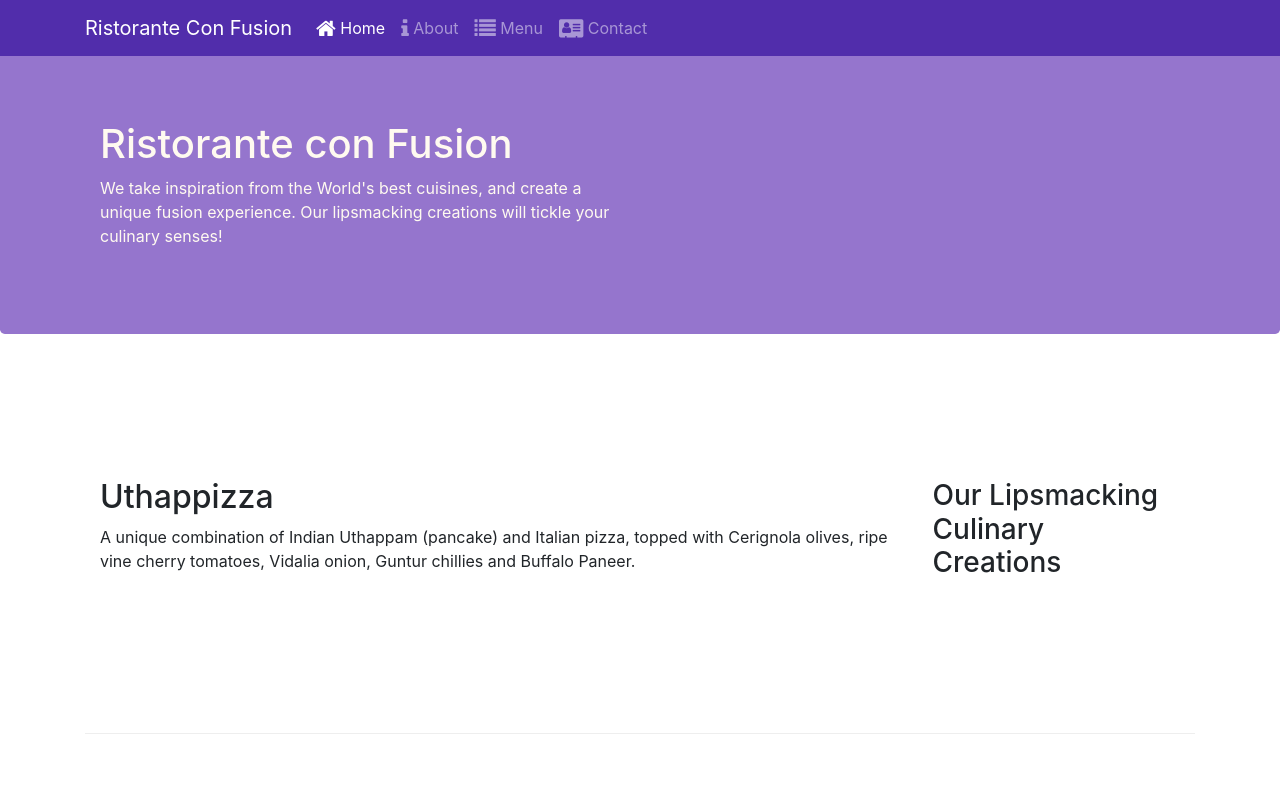
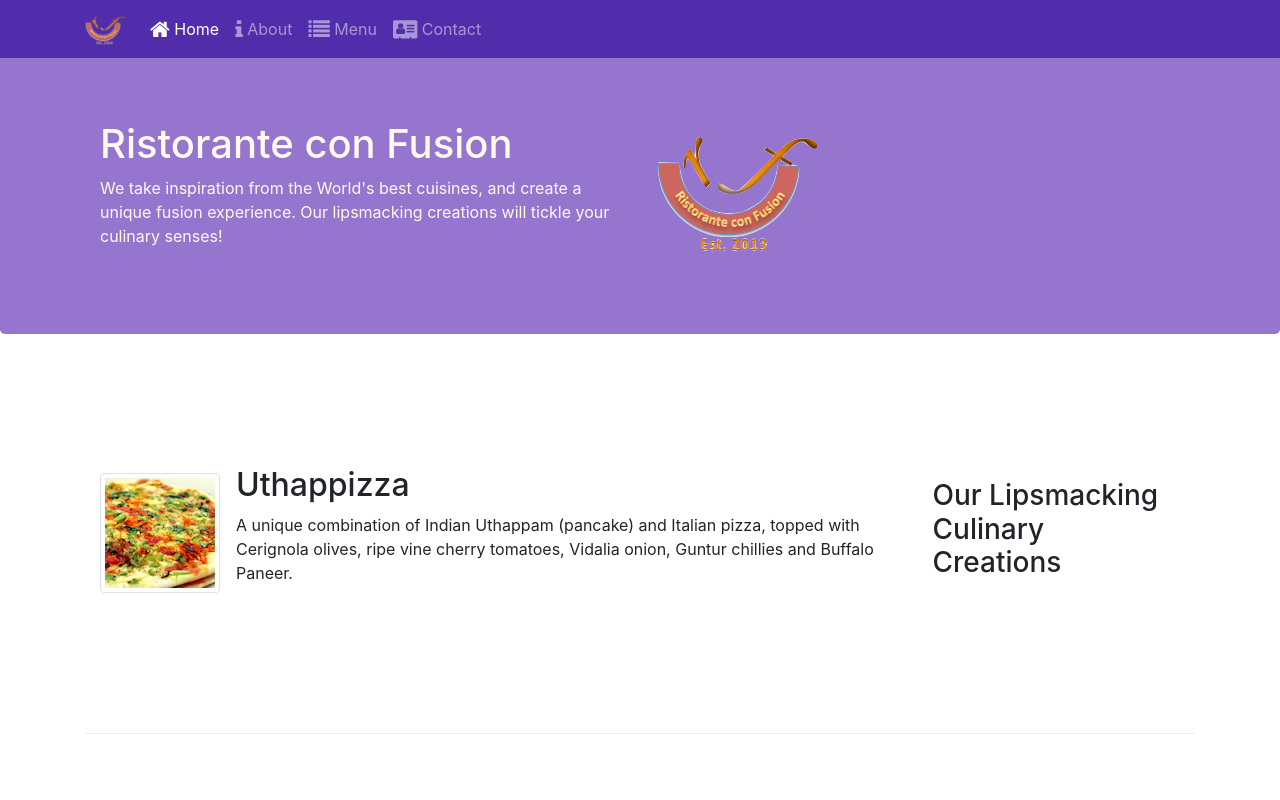
Before and after one commit to harisbintalat/Restaurant-Application-Bootstrap4, a website: page index.html in a window 1280 px wide. Shown: the top 800 px of the page. Drawn offline with nearby package versions, Linux system fonts and the light colour scheme.

Commit message:
images and media

```diff
--- a/index.html
+++ b/index.html
@@ -21,7 +21,7 @@
         <button class="navbar-toggler" type="button" data-toggle="collapse" data-target="#Navbar">
           <span class="navbar-toggler-icon"></span>
         </button>
-         <a class="navbar-brand" href="#">Ristorante Con Fusion</a>
+         <a class="navbar-brand" href="#"><img src="img/logo.png" height="30" width="41"></a>
          <div class="collapse navbar-collapse" id="Navbar">
               <ul class="navbar-nav mr-auto">
                   <li class="nav-item active"><a class="nav-link" href="#"><span class="fa fa-home fa-lg"></span> Home</a></li>
@@ -39,7 +39,8 @@
                     <h1>Ristorante con Fusion</h1>
                     <p>We take inspiration from the World's best cuisines, and create a unique fusion experience. Our lipsmacking creations will tickle your culinary senses!</p>
                 </div>
-                <div class="col-12 col-sm">
+                <div class="col-12 col-sm align-self-center">
+                  <img src="img/logo.png"  class="img-fluid">
                 </div>
             </div>
         </div>
@@ -51,8 +52,14 @@
                 <h3>Our Lipsmacking Culinary Creations</h3>
             </div>
             <div class="col order-sm-first col-md">
-                <h2>Uthappizza</h2>
-                <p>A unique combination of Indian Uthappam (pancake) and Italian pizza, topped with Cerignola olives, ripe vine cherry tomatoes, Vidalia onion, Guntur chillies and Buffalo Paneer.</p>
+              <div class="media">
+                <img class="d-flex mr-3 img-thumbnail align-self-center" src="img/uthappizza.png" alt="Uthappizza">
+              <div class="media-body">
+                <h2 class="mt-0">Uthappizza</h2>
+                <p class="d-node d-sm-block">A unique combination of Indian Uthappam (pancake) and Italian pizza, topped with Cerignola olives, ripe vine cherry tomatoes, Vidalia onion, Guntur chillies and Buffalo Paneer.</p>
+              </div>
+            </div>
+          </div>
             </div>
         </div>
 
@@ -72,9 +79,17 @@
                 <h3>Meet our Culinary Specialists</h3>
             </div>
             <div class="col order-sm-first col-md">
-                <h2>Alberto Somayya</h2>
-                <h4>Executive Chef</h4>
-                <p  class="d-none d-sm-block">Award winning three-star Michelin chef with wide International experience having worked closely with whos-who in the culinary world, he specializes in creating mouthwatering Indo-Italian fusion experiences. </p>
+              <div class="media">
+                  <img class="d-flex mr-3 img-thumbnail align-self-center" src="img/alberto.png" alt="Uthappizza">
+                  <div class="media-body">
+                    <h2>Alberto Somayya</h2>
+                    <h4>Executive Chef</h4>
+                    <p  class="d-none d-sm-block">Award winning three-star Michelin chef with wide International experience having worked closely with whos-who in the culinary world, he specializes in creating mouthwatering Indo-Italian fusion experiences. </p>
+
+                  </div>
+
+                  </div>
+              </div>
             </div>
         </div>
     </div>
```
Also changed, not shown: aboutus.html (+3 -2 lines), contactus.html (+3 -2 lines), img/alberto.png (added), img/buffet.png (added), img/logo.png (added), img/uthappizza.png (added), 2 other files.
